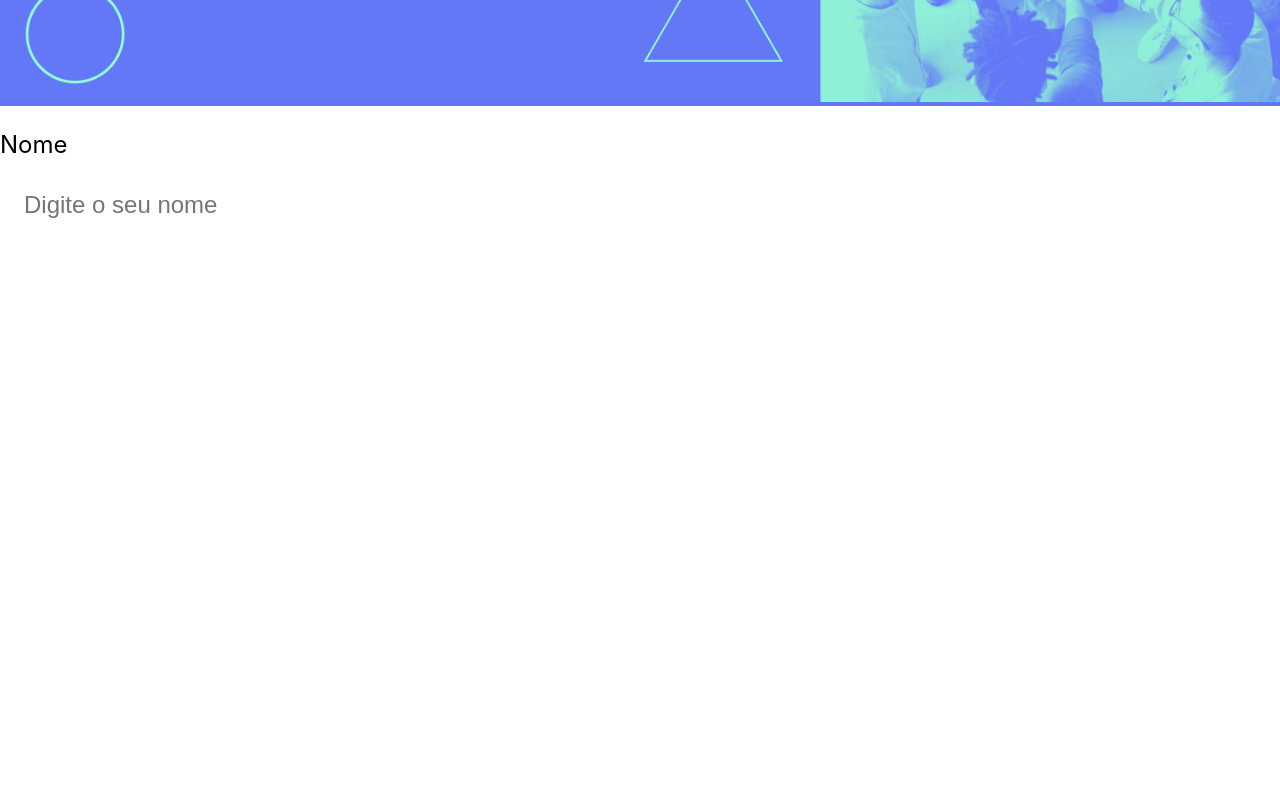
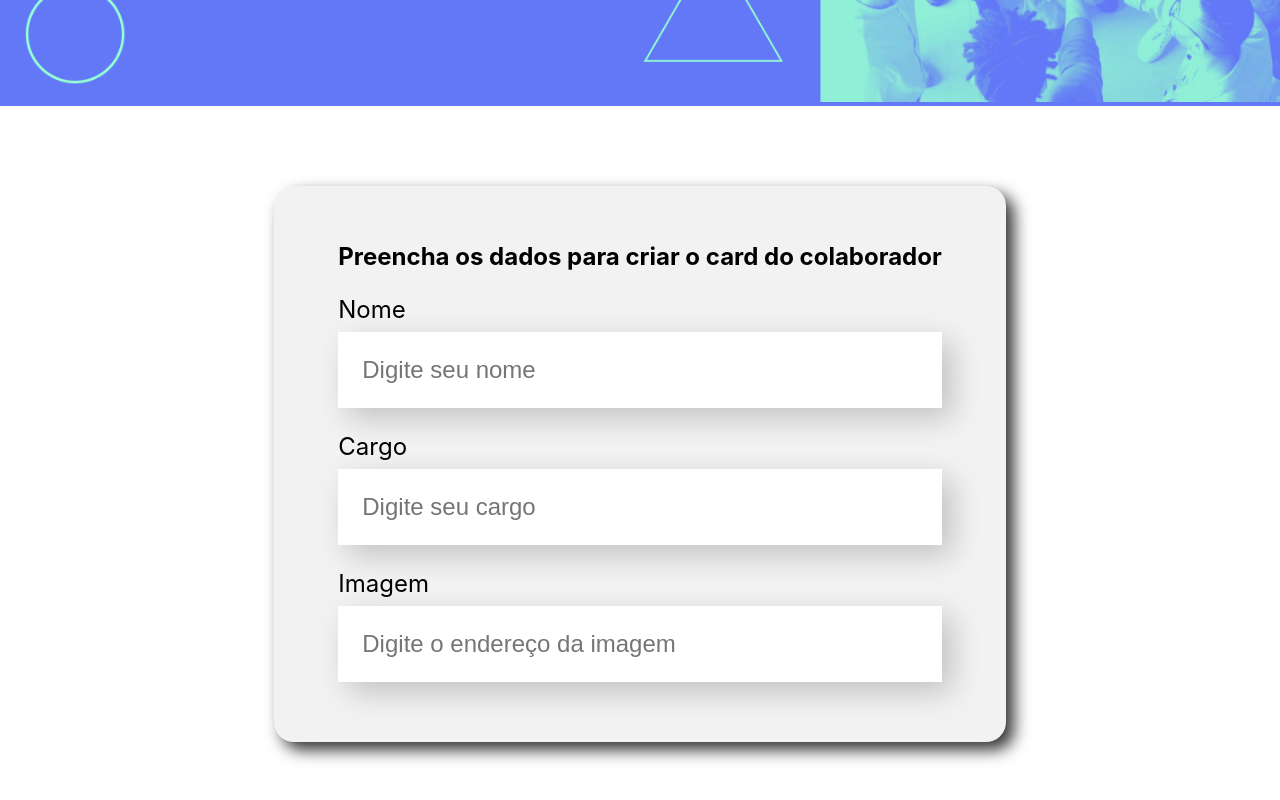
Before and after one commit to bruvini/organo, a React (Create React App) app: page / in a window 1280 px wide. Shown: the part 392-1192 px from the top of the page. Before the commit the page ends 800 px from the top, so only its background shows below. Built offline with nearby package versions, Linux system fonts and the light colour scheme.

Commit message:
atualizacao de componentes

```diff
--- a/src/App.js
+++ b/src/App.js
@@ -1,11 +1,11 @@
 import Banner from './componentes/Banner/banner';
-import CampoTexto from './componentes/Banner/CampoTexto';
+import Formulario from './componentes/Banner/Formulario';
 
 function App() {
   return (
     <div className="App">
       <Banner/>
-      <CampoTexto/>
+      <Formulario />
     </div>
   );
 }
--- a/src/componentes/Banner/CampoTexto/CampoTexto.css
+++ b/src/componentes/Banner/CampoTexto/CampoTexto.css
@@ -10,7 +10,7 @@
 
 .campo-texto input {
     background-color: #fff;
-    box-shadow: 10px 10px 30px rgba(0, 0, 0, 0.0);
+    box-shadow: 10px 10px 30px rgba(0, 0, 0, 0.2);
     width: 100%;
     border: none;
     font-size: 24px;
--- a/src/componentes/Banner/CampoTexto/index.js
+++ b/src/componentes/Banner/CampoTexto/index.js
@@ -1,10 +1,10 @@
 import './CampoTexto.css'
 
-const CampoTexto = () => {
+const CampoTexto = (props) => {
     return (
         <div className="campo-texto">
-            <label>Nome</label>
-            <input placeholder='Digite o seu nome'/>
+            <label>{props.label}</label>
+            <input placeholder={props.placeholder}/>
         </div>
     )
 }
--- /dev/null
+++ b/src/componentes/Banner/Formulario/formulario.css
@@ -0,0 +1,13 @@
+.formulario {
+    display: flex;
+    justify-content: center;
+    margin: 80px 0;
+}
+
+.formulario form {
+    max-width: 80%;
+    background-color: #f2f2f2;
+    border-radius: 20px;
+    padding: 36px 64px;
+    box-shadow: 8px 8px 16px rgba(0, 0, 0, 0.8);
+}
--- /dev/null
+++ b/src/componentes/Banner/Formulario/index.js
@@ -0,0 +1,17 @@
+import './formulario.css'
+import CampoTexto from '../CampoTexto'
+
+const Formulario = () => {
+    return (
+        <section className='formulario'>
+            <form>
+                <h2>Preencha os dados para criar o card do colaborador</h2>
+                <CampoTexto label='Nome' placeholder="Digite seu nome" />
+                <CampoTexto label='Cargo' placeholder="Digite seu cargo" />
+                <CampoTexto label='Imagem' placeholder="Digite o endereço da imagem" />
+            </form>
+        </section>
+    )
+}
+
+export default Formulario
```
